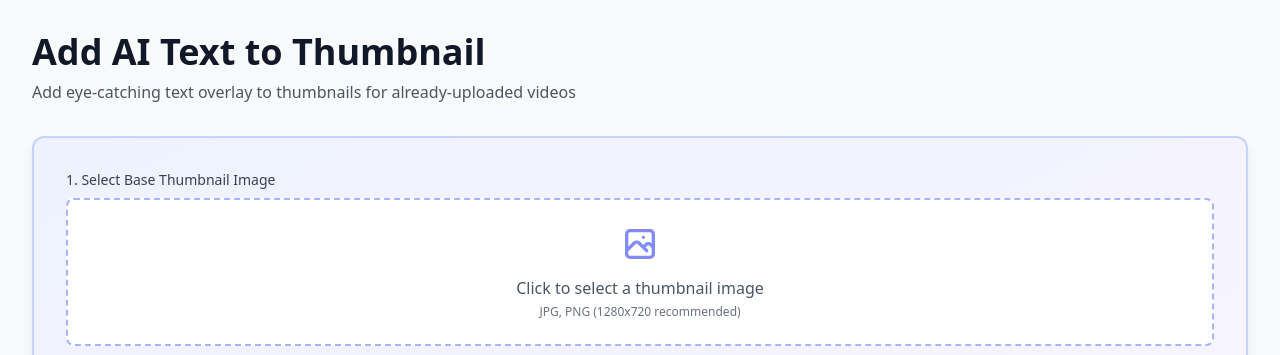
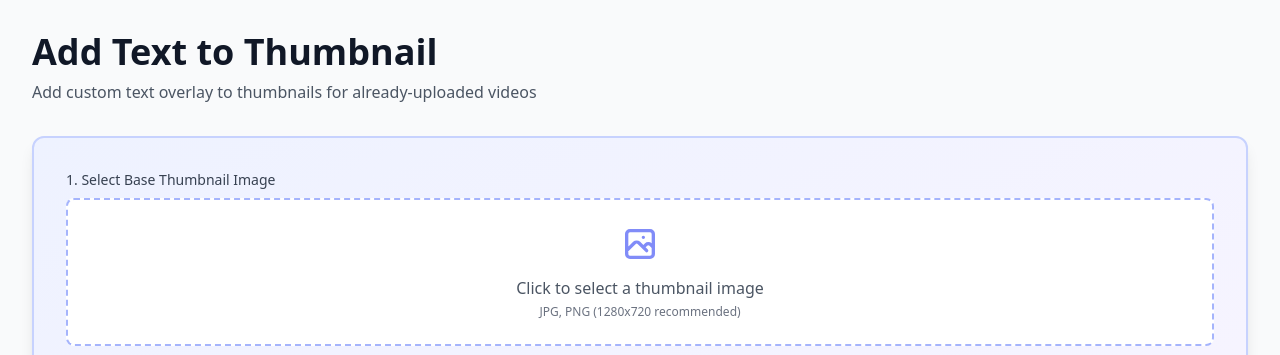
Before and after one commit to yizhouyu/youtube-manager, a Flask app: page /thumbnail in a window 1280 px wide. Shown: the part 65-420 px from the top of the page. Run offline with Flask 3, Linux system fonts and the light colour scheme; some libraries are stand-ins or nearby versions.

Commit message:
Remove misleading 'AI-generated' text from thumbnail tool
The tool uses manual text input, not AI generation. Updated descriptions
to say 'custom text overlay' instead of 'AI-generated text overlay'.

🤖 Generated with [Claude Code](https://claude.com/claude-code)

Co-Authored-By: Claude <noreply@anthropic.com>

```diff
--- a/src/web/templates/index.html
+++ b/src/web/templates/index.html
@@ -87,7 +87,7 @@
                 <h2 class="text-xl font-bold text-gray-900">Add Text to Thumbnail</h2>
             </div>
             <p class="text-gray-600 mb-4 text-sm">
-                Add AI-generated text overlay to thumbnails for uploaded videos.
+                Add custom text overlay to thumbnails for already-uploaded videos.
             </p>
             <div class="mt-6">
                 <button class="bg-indigo-600 text-white px-6 py-2 rounded-lg hover:bg-indigo-700 transition w-full">
--- a/src/web/templates/thumbnail.html
+++ b/src/web/templates/thumbnail.html
@@ -6,8 +6,8 @@
 <div class="fade-in">
     <!-- Page Header -->
     <div class="mb-8">
-        <h1 class="text-4xl font-bold text-gray-900">Add AI Text to Thumbnail</h1>
-        <p class="text-gray-600 mt-2">Add eye-catching text overlay to thumbnails for already-uploaded videos</p>
+        <h1 class="text-4xl font-bold text-gray-900">Add Text to Thumbnail</h1>
+        <p class="text-gray-600 mt-2">Add custom text overlay to thumbnails for already-uploaded videos</p>
     </div>
 
     <!-- Thumbnail Tool -->
```
